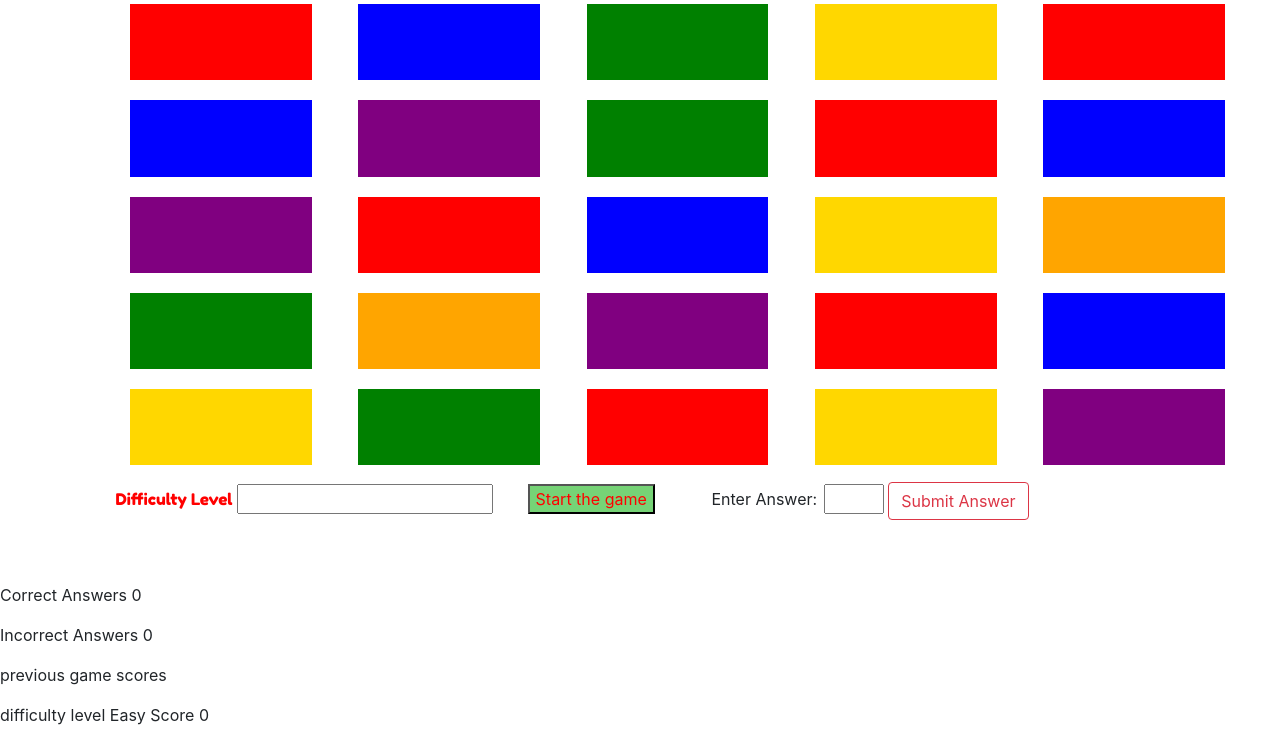
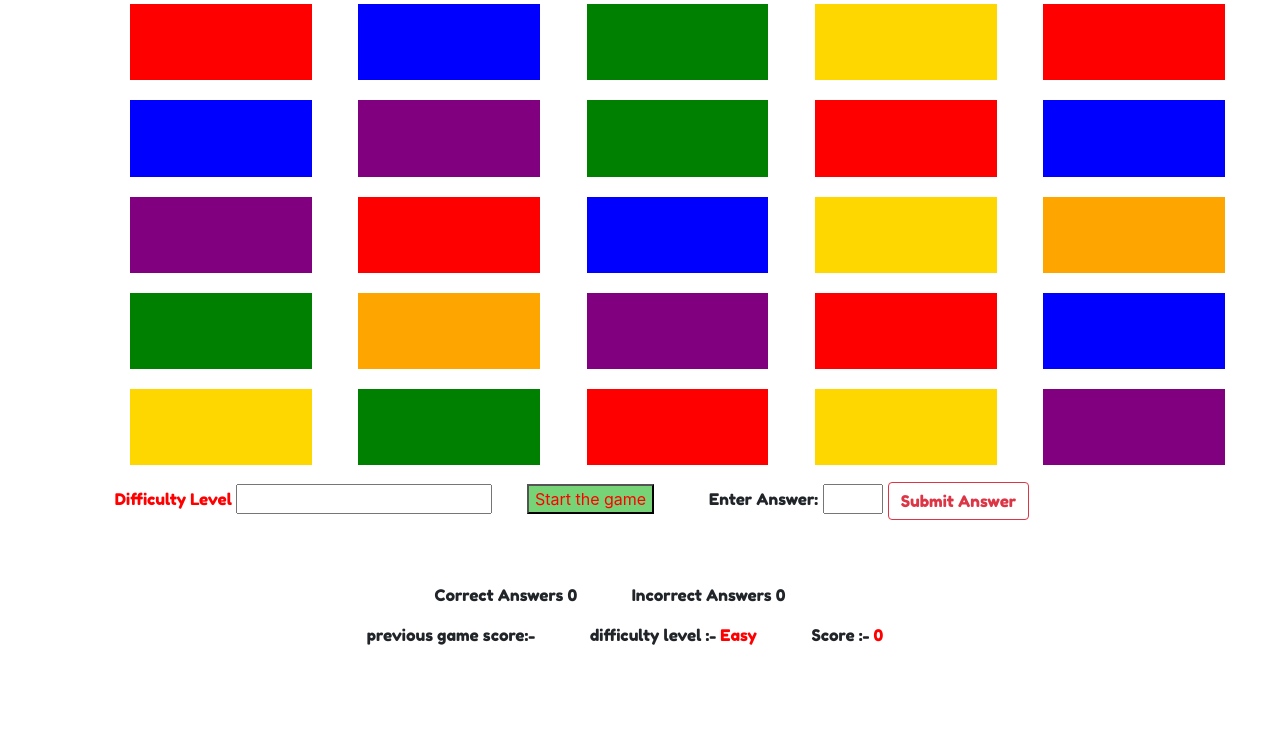
Before and after one commit to Chayno1/my-first-repo, a plain HTML site: page game.html in a window 1280 px wide. Shown: the part 138-881 px from the top of the page. After the commit the page ends 800 px from the top, so only its background shows below. Drawn offline with nearby package versions, Linux system fonts and the light colour scheme; files whose address does not match are found by name; a web font is replaced by a local one.

Commit message:
game page finished

```diff
--- a/assets/css/style.css
+++ b/assets/css/style.css
@@ -168,7 +168,7 @@
   #difficulty {
     margin-right: 0px;
     margin-left: 60px;
-  width: 80%;
+  width:80%;
   height: 60%;
   padding: 0;
   text-align: center;
@@ -203,6 +203,7 @@
     display: inline-block;
     text-align: center;
     margin-left: 50px;
+    font-family: 'Fredoka One', cursive;
   }
 
 
@@ -219,5 +220,45 @@
   width: auto;
 	display: inline-block;
   margin-right: 0px;
+  font-family: 'Fredoka One', cursive;
+}
+
+/*----------------------scores-----------------------------------*/
+
+
+.score-area {
+  text-align: center;
+  padding: 0;
+  margin-right: 60px;
+  margin-top: -0px;
+  margin-bottom: 0;
+  z-index: 9;
 
 }
+.scores {
+  display: inline-block;
+  padding-left: 25px;
+  padding-right: 25px;
+  padding-top: 0;
+  padding-bottom: 0;
+  font-family: 'Fredoka One', cursive;
+}
+
+.prev-game-score {
+  text-align: center;
+  margin-right: 80px;
+}
+
+.prev-score {
+  font-family: 'Fredoka One', cursive;
+  display: inline;
+  margin-left: 50px;
+}
+
+#diff-level {
+  color: red;
+}
+
+#total-score {
+  color:red;
+}
--- a/game.html
+++ b/game.html
@@ -74,7 +74,7 @@
           </form>
 
           <p class="answer-message">Enter Answer:</p>
-          <input id="answer-box" type="number">
+          <input id="answer-box" type="number" required>
 
       <button data-type="submit" class="btn btn-outline-danger">Submit Answer</button>
     </div>
@@ -84,8 +84,9 @@
         <p class="scores">Incorrect Answers <span id="incorrect">0</span></p>
     </div>
     <div class="prev-game-score">
-        <p>previous game scores</p>
-        <p class="prev-score">difficulty level <span id="diff-level">Easy</span>  Score <span id="total-score">0</span></p>
+        <p class="prev-score">previous game score:-</p>
+        <p class="prev-score">difficulty level :- <span id="diff-level"> Easy</span></p>
+        <p class="prev-score">Score :- <span id="total-score"> 0</span></p>
     </div>
 
 
```
